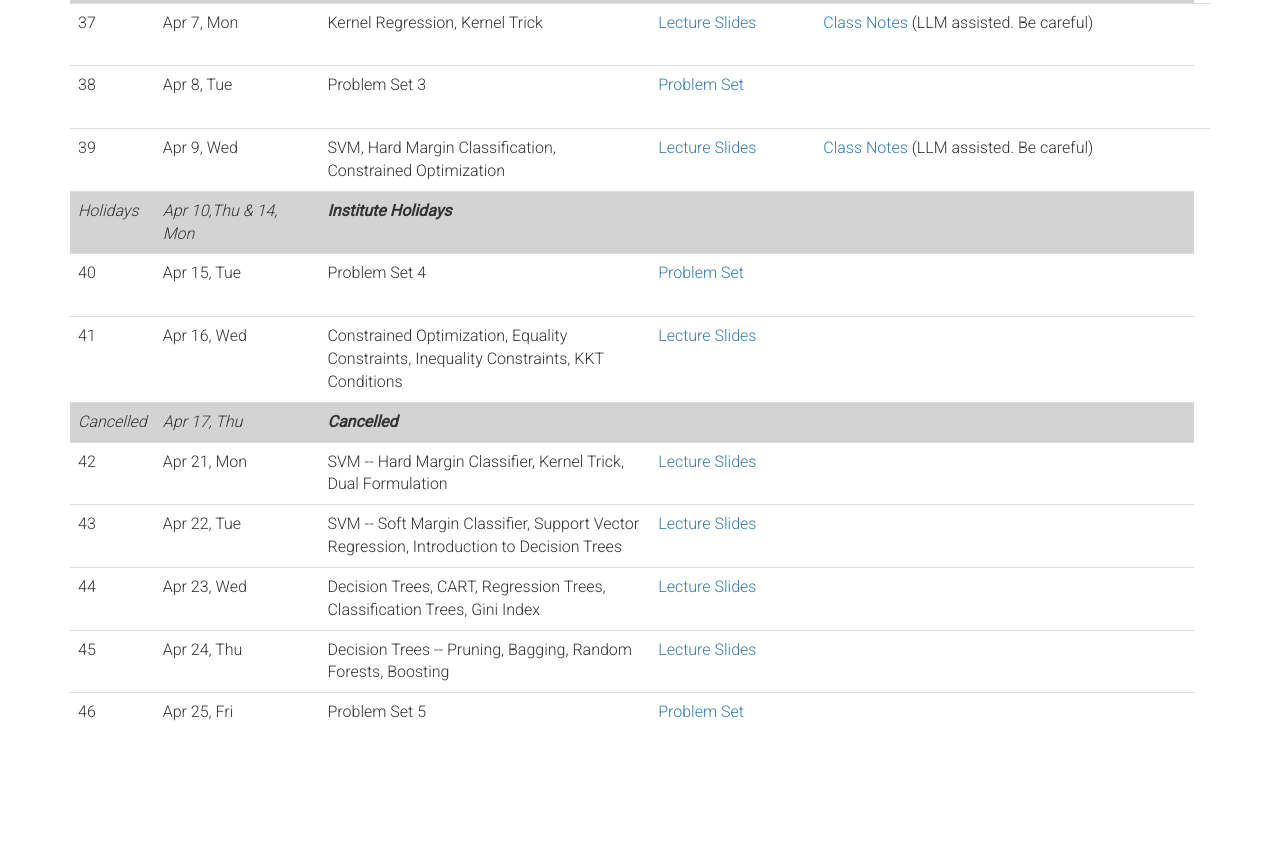
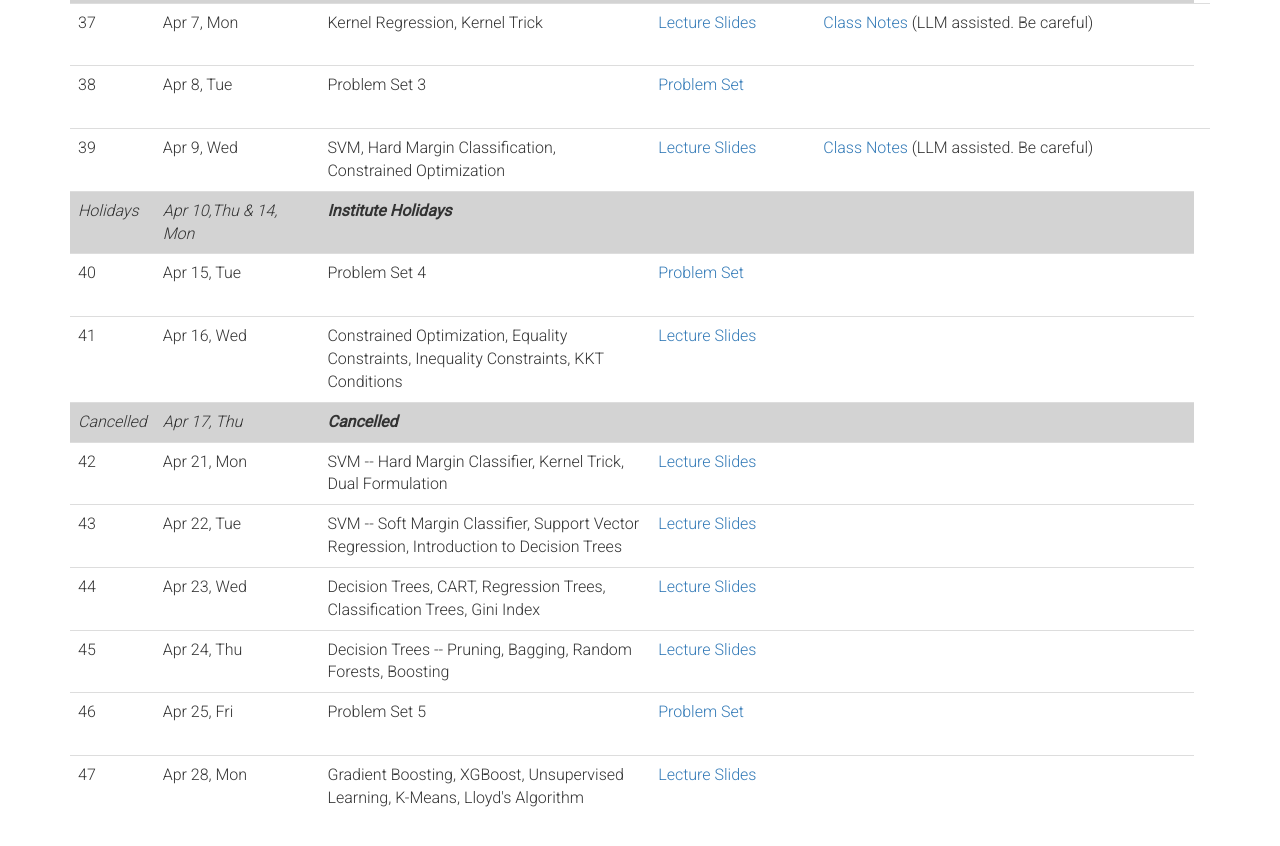
Before and after one commit to bvsiitm/da5400-2025, a plain HTML site: page material.html in a window 1280 px wide. Shown: the part 2869-3715 px from the top of the page. Before the commit the page ends 3664 px from the top, so only its background shows below. Drawn offline with nearby package versions, Linux system fonts and the light colour scheme.

Commit message:
Updated Lect 47

```diff
--- a/material.html
+++ b/material.html
@@ -589,6 +589,16 @@
                 <td>
                 </td>
                 </tr>
+                <td>47</td>
+                <td>Apr 28, Mon</td>
+                <td>Gradient Boosting, XGBoost, Unsupervised Learning, K-Means, Lloyd's Algorithm</td>
+                <td>
+                    <a href="https://drive.google.com/file/d/1DNz11s99AjucKdH-AlgggZ8MS6o0dyID/view?usp=drive_link">Lecture
+                        Slides</a><br><br>
+                </td>
+                <td>
+                </td>
+                </tr>
             </tbody>
             </tbody>
         </table>
```
